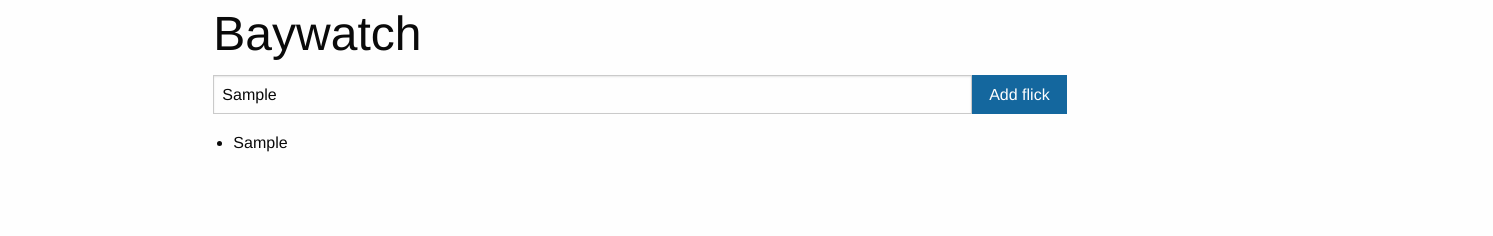
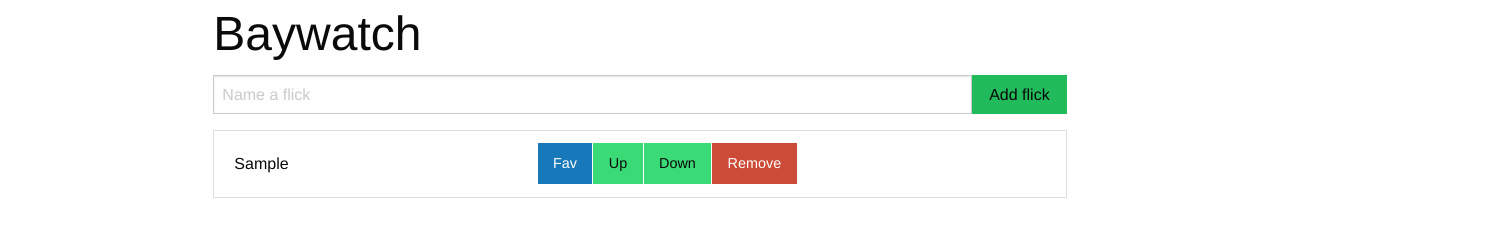
Before and after one commit to ortizf/baywatch, a plain HTML site: page index.html in a window 1280 px wide. Both pictures are taken after typing "Sample" into the empty fields and a click on the button "Add flick". Shown: the whole page, 1493 px wide, since content can reach past the window. Drawn offline with nearby package versions, Linux system fonts and the light colour scheme.

Commit message:
Working fav and remove button

```diff
--- a/app.css
+++ b/app.css
@@ -0,0 +1,32 @@
+.flick.template {
+    display: none;
+}
+
+.actions {
+    float: right;
+}
+
+.flick {
+    border: 1px solid #ddd;
+    display: flex;
+    align-items: center;
+    padding: 0.75rem 1.25rem;
+    transition: 0.25s;
+}
+
+.flick + .flick {
+    border-top: none;
+}
+
+.flick-name {
+    flex-grow: 1;
+}
+
+.actions.button-group {
+    margin-bottom: 0;
+}
+
+.flick.fav {
+    background-color: lightcoral;
+    border-color: skyblue;
+}
--- a/app.js
+++ b/app.js
@@ -1,36 +1,217 @@
-const app = {
+/*const app = {
 
     init(selectors) {
         this.flicks = []
         this.max = 0
-        this.list = document.querySelector(selectors.listSelector)
+        //this.list = document.querySelector(selectors.listSelector)
+        this.list = document
+            .querySelector(selectors.listSelector)
+        this.template = document
+            .querySelector(selectors.templateSelector)
 
         document
             .querySelector(selectors.formSelector)
-            .addEventListener('submit', this.handleSubmit.bind(this))
+            .addEventListener('submit', this.handleSubmitFromForm.bind(this))
+
+        this.load()
+    },
+
+    save() {
+        localStorage
+            .setItem('flicks', JSON.stringify(this.flicks))
     },
 
     renderListItem(flick) {
-        const item = document.createElement('li')
-        item.textContent = flick.name
+        //const item = document.createElement('li')
+        //item.textContent = flick.name
+        const item = this.template.cloneNode(true)
+        item.classList.remove('template')
+        item.dataset.id = flick.id
+
+        item
+            .querySelector('.flick-name')
+            .textContent = flick.name
+
+        item
+            .querySelector('button.remove')
+            .addEventListener('click', this.removeFlick.bind(this))
+
         return item
     },
 
-    handleSubmit(ev) {
+    removeFlick(ev) {
+        const listItem = ev.target.closest('.flick')
+        listItem.remove()
+
+        for (let i=0; i < this.flicks.length; i++) {
+            const currentId = this.flicks[i].id.toString()
+            if (listItem.dataset.id === currentId) {
+                this.flicks.splice(i, 1)
+                break;
+            }
+        }
+
+        this.save()
+    },
+
+    //handleSubmit(ev) {
+    //    ev.preventDefault()
+    load() {
+        const dinoJSON = localStorage.getItem('flicks')
+        //const f = ev.target
+        //const flick = {
+        //    id: this.max + 1,
+        //    name: f.flickName.value,
+        //}
+
+        const listItem = this.renderListItem(flick)
+        this.list.insertBefore(listItem, this.list.firstChild)
+        this.flicks.unshift(flick)
+        this.save()
+        this.max ++
+
+        //remove text from form input
+        ev.target.reset()
+
+        //use this to test if array works
+        console.log(this.flicks)
+    },
+}*/
+
+
+const app = {
+   init(selectors) {
+     this.flicks = []
+     this.max = 0
+     this.list = document
+       .querySelector(selectors.listSelector)
+     this.template = document
+        .querySelector(selectors.templateSelector)
+      document
+        .querySelector(selectors.formSelector)
+        .addEventListener('submit', this.handleSubmitFromForm.bind(this))
+
+    this.load()
+    },
+
+    load() {
+    // load the JSON from localStorage
+    const flickJSON = localStorage.getItem('flicks')
+
+    const flickArray = JSON.parse(flickJSON)
+
+    // set this.flicks with the flicks from that array
+    if (flickArray) {
+        flickArray
+            .reverse()
+            .map(this.handleSubmit.bind(this))
+      }
+    },
+
+    handleSubmit(flick) {
+        const listItem = this.renderListItem(flick)
+        this.list.insertBefore(listItem, this.list.firstChild)
+
+        this.flicks.unshift(flick)
+        this.save()
+
+        this.max ++
+    },
+
+    handleSubmitFromForm(ev) {
         ev.preventDefault()
-        const f = ev.target
+
         const flick = {
             id: this.max + 1,
-            name: f.flickName.value,
+            name: ev.target.flickName.value,
+            fav: false,
         }
 
-        const listItem = this.renderListItem(flick)
-        this.list.appendChild(listItem)
-        this.max ++
+        this.handleSubmit(flick)
+
+        ev.target.reset()
+    },
+
+    save() {
+        localStorage
+            .setItem('flicks', JSON.stringify(this.flicks))
+    },
+
+    renderListItem(flick) {
+        const item = this.template.cloneNode(true)
+        item.classList.remove('template')
+        item.dataset.id = flick.id
+
+        item
+            .querySelector('.flick-name')
+            .textContent = flick.name
+
+        if (flick.fav) {
+            item.classList.add('fav')
+        }
+
+        item
+            .querySelector('button.remove')
+            .addEventListener('click', this.removeFlick.bind(this))
+        item
+            .querySelector('button.fav')
+            .addEventListener('click', this.favFlick.bind(this, flick))
+
+        item
+            .querySelector('button.move-up')
+            .addEventListener('click', this.moveUp.bind(this, flick))
+
+        return item
+    },
+
+    moveUp(flick, ev) {
+        const listItem = ev.target.closest('.flick')
+
+        const index = this.flicks.findIndex((currentFlick, i) => {
+            return currentFlick.id === dino.id
+        })
+
+        if (index > 0) {
+            this.list.insertBefore(listItem, listItem.previousElementSibling)
+
+            const previousFlick = this.flicks[index - 1]
+            this.flicks[index - 1] = flick
+            this.flicks[index] = previousFlick
+            this.save()
+        }
+    },
+
+    favFlick(flick, ev) {
+        const listItem = ev.target.closest('.flick')
+        flick.fav = !flick.fav
+
+        if (flick.fav) {
+            listItem.classList.add('fav')
+        } else {
+            listItem.classList.remove('fav')
+        }
+
+        this.save()
+    },
+
+    removeFlick(ev) {
+        const listItem = ev.target.closest('.flick')
+        listItem.remove()
+
+        for (let i=0; i < this.flicks.length; i++) {
+            const currentId = this.flicks[i].id.toString()
+            if (listItem.dataset.id === currentId) {
+                this.flicks.splice(i, 1)
+                break;
+            }
+        }
+
+        this.save()
     },
 }
 
 app.init({
     formSelector: 'form#flick-form',
-    listSelector: '#flick-list'
+    listSelector: '#flick-list',
+    templateSelector: '.flick.template',
 })
--- a/index.html
+++ b/index.html
@@ -20,10 +20,12 @@
                         class="input-group-field"
                         name="flickName"
                         placeholder="Name a flick"
+                        autofocus
+                        required
                     >
                     <div class="input-group-button">
                         <button
-                            class="succes button"
+                            class="success button"
                             type="submit"
                         >
                         Add flick
@@ -34,8 +36,20 @@
           </div>
       </div>
 
-      <div class="medium-8 medium-offset-2 cell">
-          <ul id="flick-list"></ul>
+      <div class="grid-x">
+        <div class="medium-8 medium-offset-2 cell">
+          <ul id="flick-list" class="no-bullet">
+              <li class="flick template">
+                  <span class="flick-name"></span>
+                  <span class="actions button-group">
+                      <button class="fav button">Fav</button>
+                      <button class="move-up button success">Up</button>
+                      <button class="move-down button success">Down</button>
+                      <button class="remove button alert">Remove</button>
+                  </span>
+              </li>
+          </ul>
+        </div>
       </div>
 
     <script src="app.js"></script>
```
